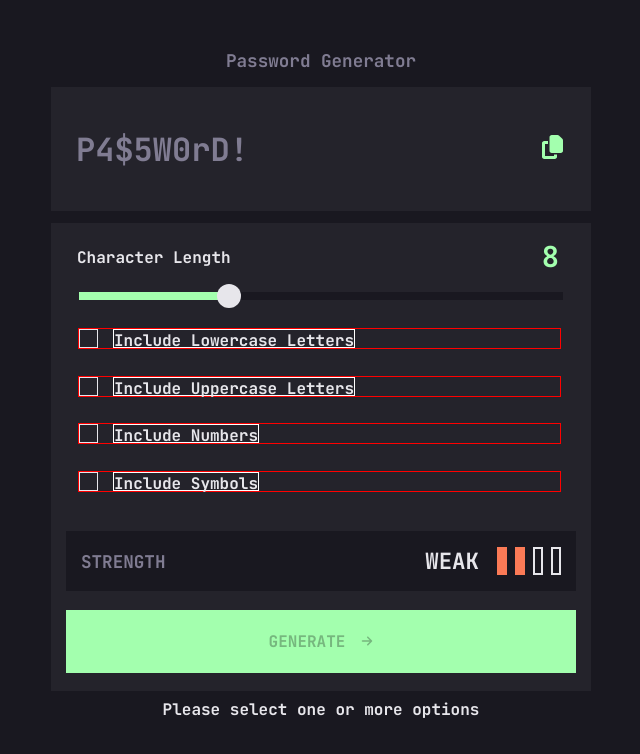
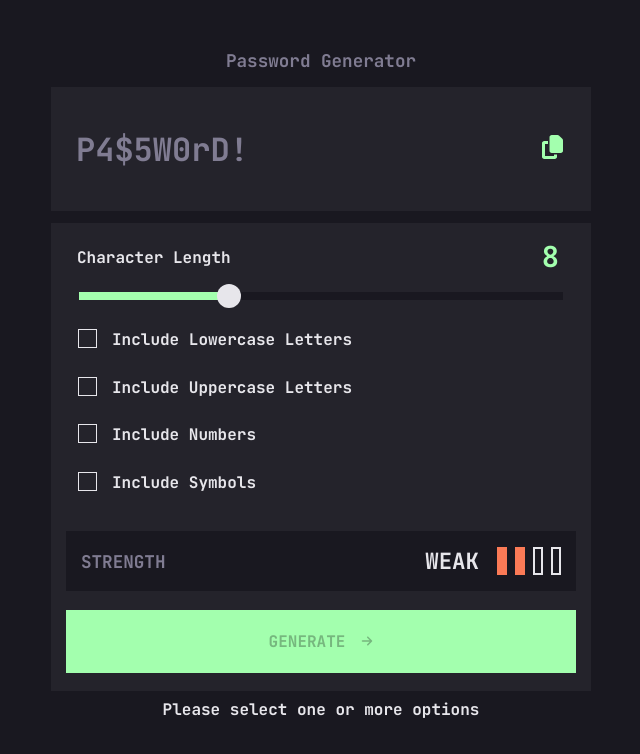
Before and after one commit to julianf97/password-generator, a React (Create React App) app: page / in a window 1280 px wide. Shown: the top 754 px of the page, without its empty margins (319-959 px from the left). Built offline with nearby package versions, Linux system fonts and the light colour scheme.

Commit message:
maquetandoDeNuevo

```diff
--- a/src/components/Generator/_generator.scss
+++ b/src/components/Generator/_generator.scss
@@ -302,7 +302,6 @@ body {
         margin-left: 2px;
         label{
             display: flex;
-            border: solid 1px red;
             .contenedorCheck{
                 width: 17px;
                 height: 17px;
@@ -510,6 +509,5 @@ body {
 .claseLabel{
     margin-left: 15px;
     font-size: 1rem;
-    border: solid 1px white;
     height: auto;
 }
```
